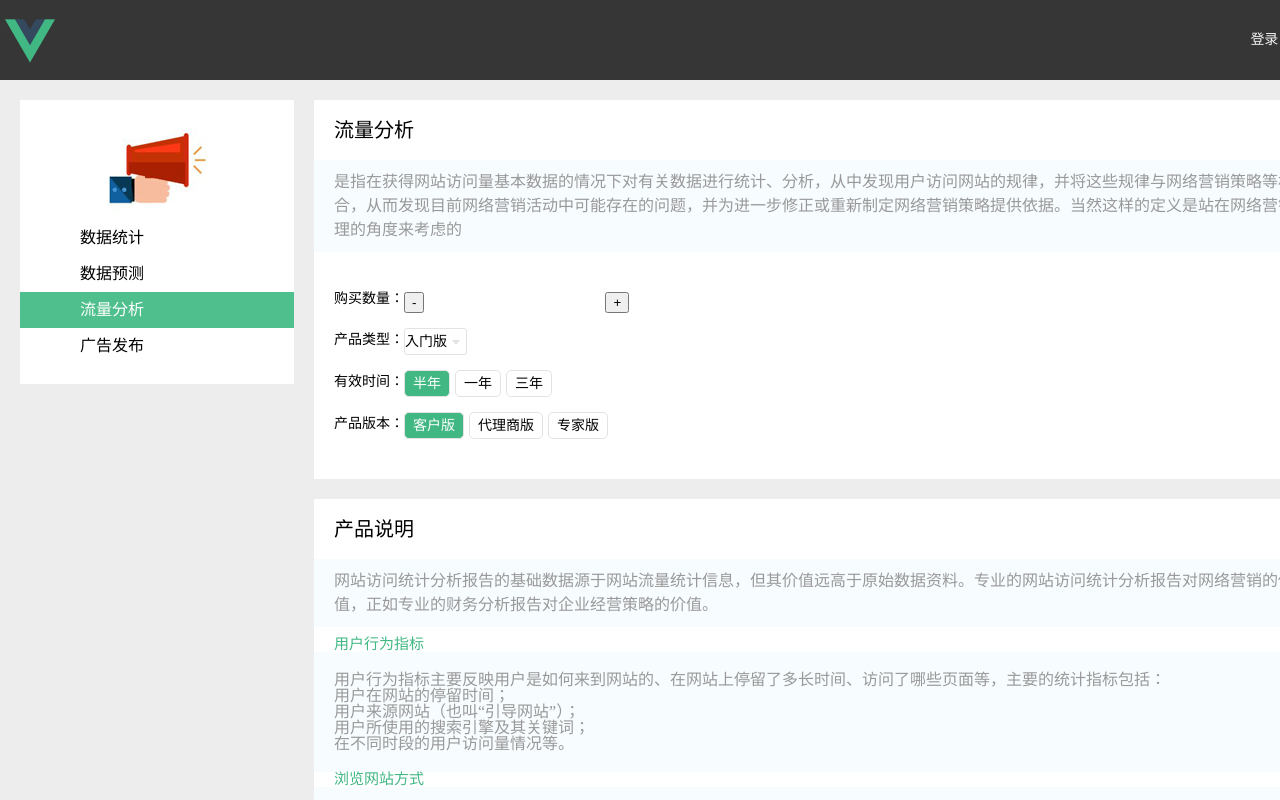
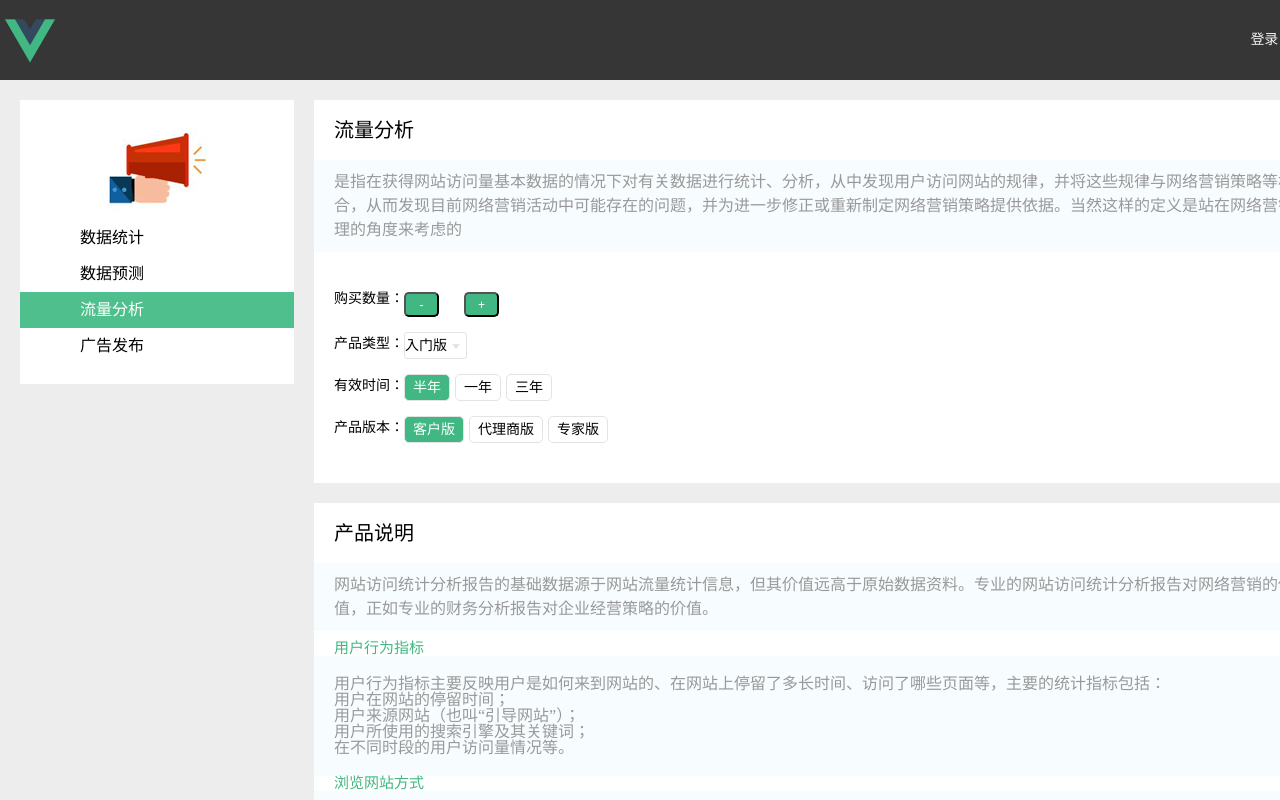
Before and after one commit to 290388252/webvue, a Vue app: page /detail/analysis in a window 1280 px wide. Shown: the top 800 px of the page. Built offline with nearby package versions, Linux system fonts and the light colour scheme; what vue-resource would draw is missing.

Commit message:
multiplychooser counter

```diff
--- a/src/components/counter.vue
+++ b/src/components/counter.vue
@@ -2,7 +2,7 @@
     <div class="counter-component">
       <button class="counter-btn">-</button>
       <div class="counter-show">
-        <input type="text">
+        <input type="text" class="counter-show-input">
       </div>
       <button class="counter-btn">+</button>
     </div>
@@ -11,10 +11,17 @@
 <style lang="stylus" rel="stylesheet/stylus">
   .counter-component
     .counter-btn
-      display inline-block
+      float: left
+      color white
+      border-radius 5px
+      font-size 12px
+      background #41B883
+      width 35px
+      height 25px
     .counter-show
-      display inline-block
-
+      float: left
+      .counter-show-input
+        width 25px
 </style>
 
 <script type="text/ecmascript-6">
```
